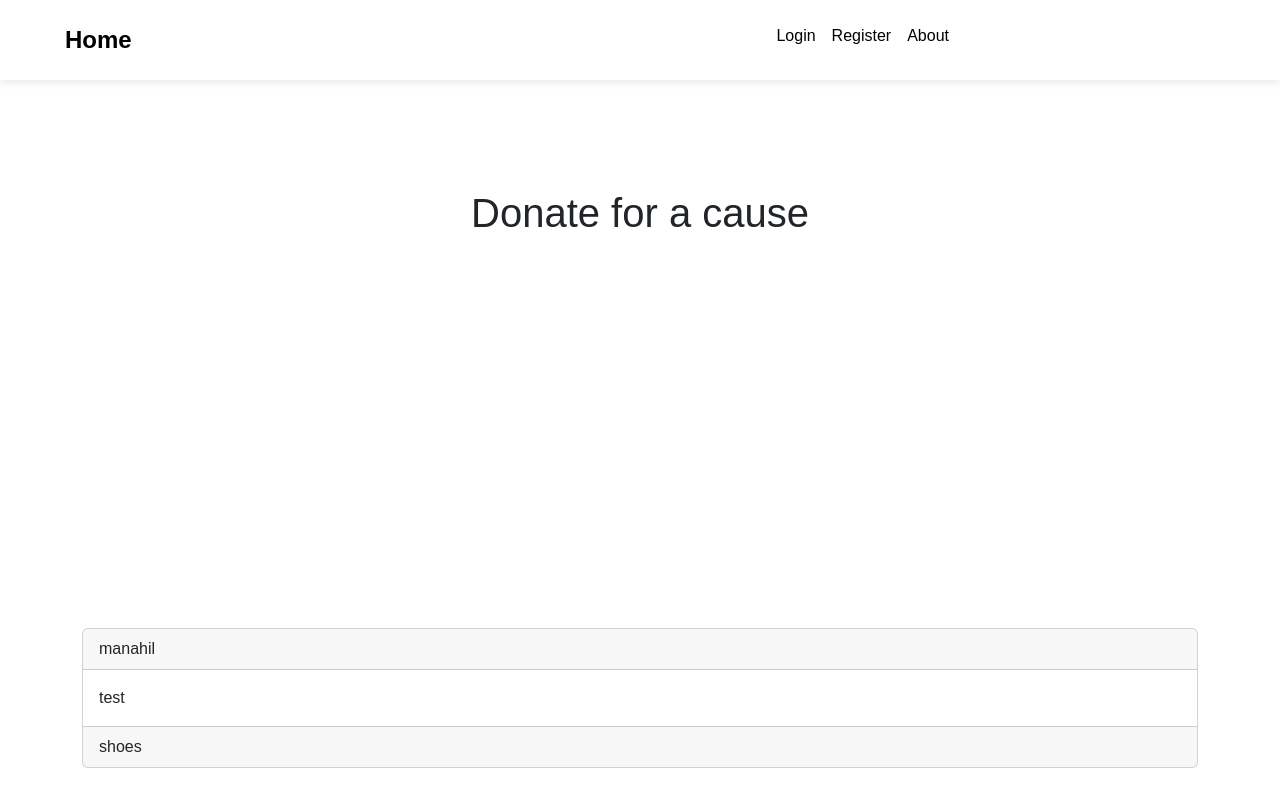
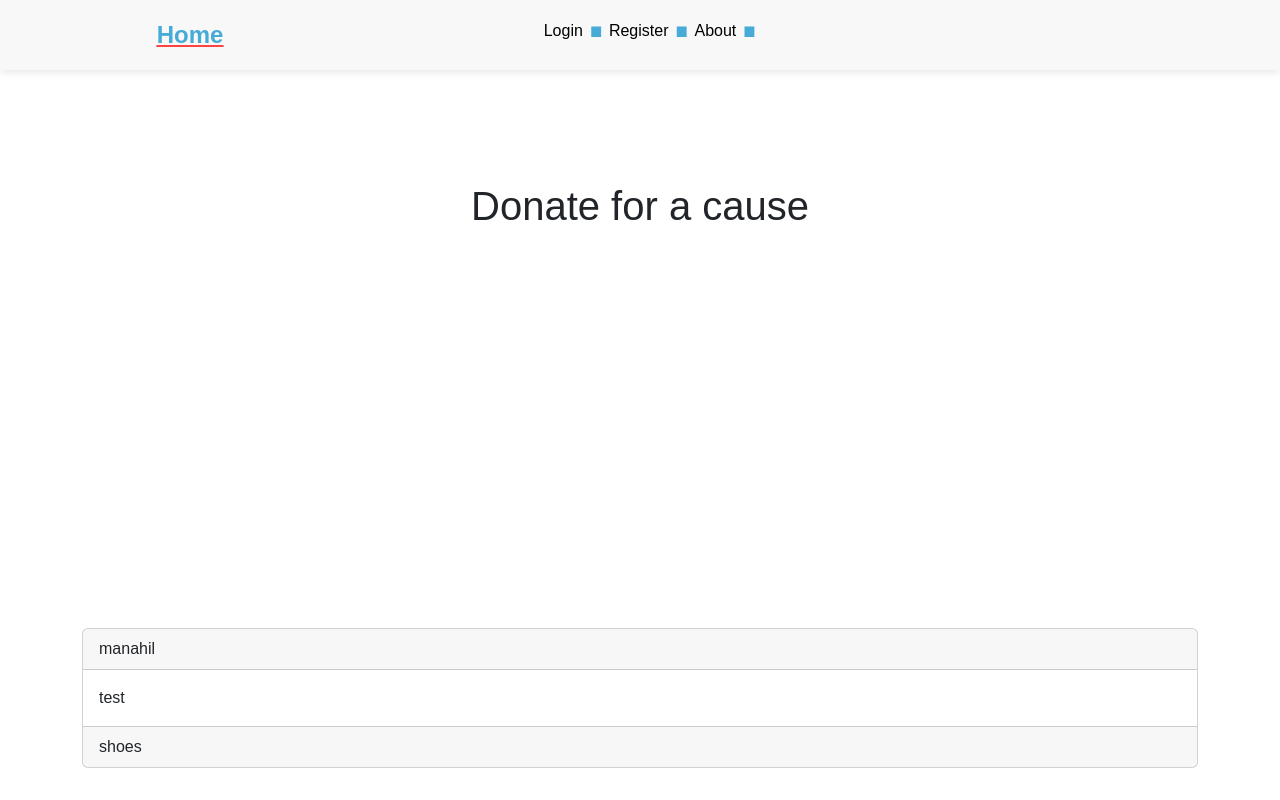
Before and after one commit to faizyabShah/Donate-for-a-cause, a React (Create React App) app in the folder frontend/: page / in a window 1280 px wide. Built offline with nearby package versions, Linux system fonts and the light colour scheme; a small style sheet from the web is missing; a web font is replaced by a local one.

Commit message:
+navbar scss

```diff
--- a/frontend/package.json
+++ b/frontend/package.json
@@ -13,7 +13,7 @@
     "react-bootstrap": "^2.7.4",
     "react-chartjs-2": "^5.2.0",
     "react-dom": "^18.2.0",
-    "react-router-dom": "^6.11.0",
+    "react-router-dom": "^6.11.1",
     "react-scripts": "5.0.1",
     "reactstrap": "^9.1.9",
     "sass": "^1.62.1",
--- a/frontend/src/components/Navbar.scss
+++ b/frontend/src/components/Navbar.scss
@@ -1,6 +1,6 @@
 header {
 
-    background-color: #ffffff;
+    background-color: #f8f8f8;
     box-shadow: 0 0 10px rgba(0, 0, 0, 0.15);
     display: flex;
     justify-content: center;
@@ -10,7 +10,7 @@ header {
         align-items: center;
         justify-content: center;
         width: 100%;
-        height: 80px;
+        height: 70px;
         z-index: 100;
         padding: 0 50px;
         gap: 1rem;
@@ -20,31 +20,55 @@ header {
         .links {
             display: flex;
             gap: 1rem;
+            justify-content: center;
             flex-grow: 1;
-            justify-content: flex-end;
+
+            a {
+              text-decoration: none;
+              position: relative;
+              padding: 0 5px;
+
+              &:after {
+                content: ".";
+                position: absolute;
+                right: -18px;
+                top: -30%;
+                transform: translateY(-50%);
+                font-size: 70px;
+                font-weight: 700;
+                color: #47abd8;
+                border-radius: 100%;
+              }
+              &:hover {
+                text-decoration: underline;
+                color: #FF4242;
+              }
+            }
           }
 
           .logo {
             width: 250px;
+            display: flex;
+            align-items: center;
+            justify-content: center;
+
             h1 {
               font-size: 24px;
               font-weight: 700;
-                color: #000;
-                margin: 0 100px 0 0;
+              color: #47abd8;
+              margin: 0;
+              text-decoration: underline;
+              text-decoration-color: #FF4242; /* Set underline color */
+              text-underline-offset: 1.5px; /* Set distance between text and underline */
             }
+
+
           }
 
           h3 {
             font-size: 16px;
             font-weight: 400;
             color: #000;
-        }
-        a {
-            text-decoration: none;
-            :hover {
-                text-decoration: underline;
-                color:rgb(33, 0, 86)
-            }
           }
 
           .userInfo {
@@ -54,5 +78,4 @@ header {
           }
 
         }
-
 }
```
Also changed, not shown: frontend/src/components/Navbar.js (+51 -0 lines), 1 other file (tests, documents, lock files or other folders). Lines whose indentation alone changed are shown as unchanged.
